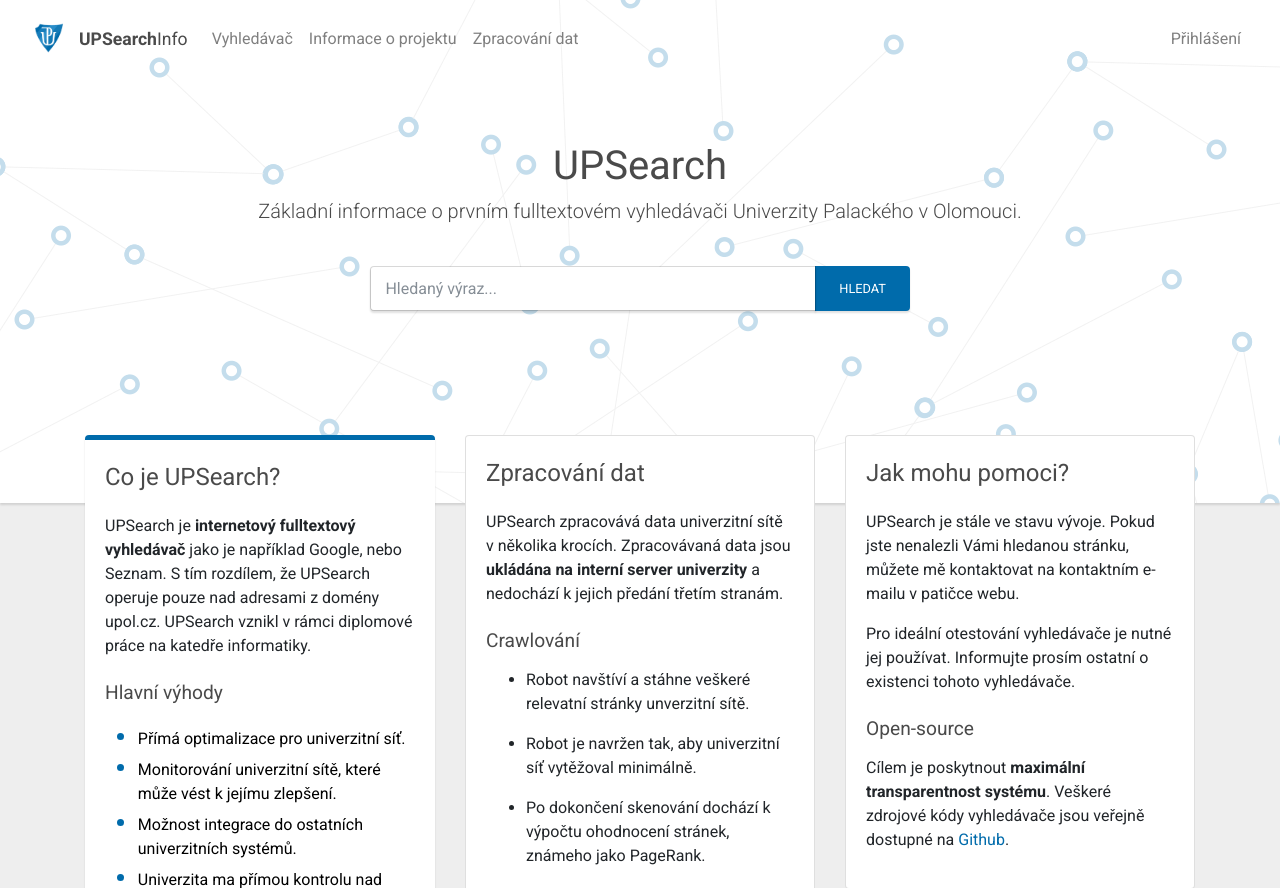
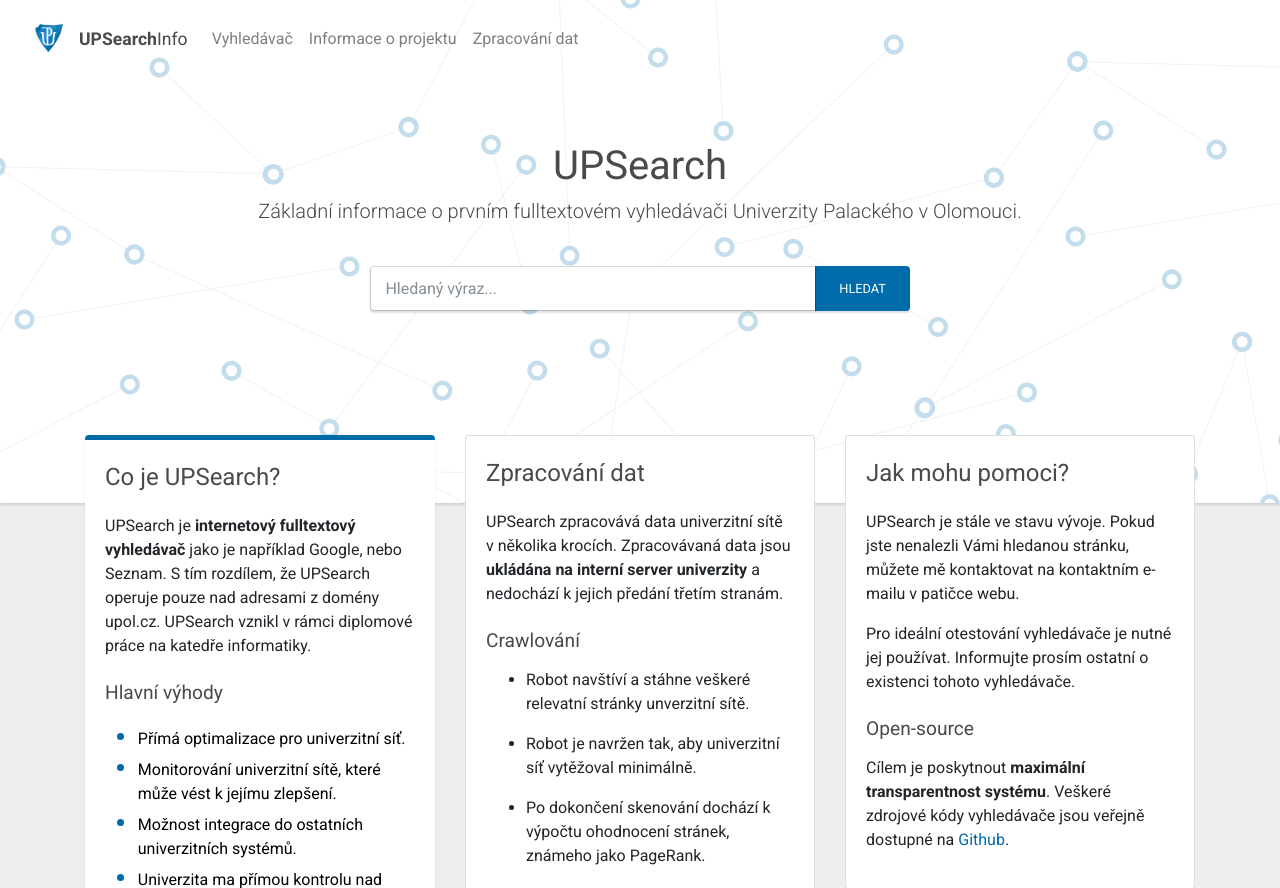
Before and after one commit to UPOLSearch/UPOL-Search-Engine, a Flask app: page /info/ in a window 1280 px wide. Shown: the top 888 px of the page. Run offline with Flask 2, Linux system fonts and the light colour scheme; parts of the project's set-up code (start-up, migrations or seed data) failed here and were passed over; some libraries are stand-ins or nearby versions.

Commit message:
Delete login from info page

```diff
--- a/upol_search_engine/upol_search_engine/templates/info/nav.html
+++ b/upol_search_engine/upol_search_engine/templates/info/nav.html
@@ -22,12 +22,6 @@
                 </li>
             </ul>
 
-            <ul class="navbar-nav text-md-right">
-                <li class="nav-item">
-                    <a class="nav-link" href="#">Přihlášení</a>
-                </li>
-            </ul>
-
         </div>
 </div>
 </nav>
```
